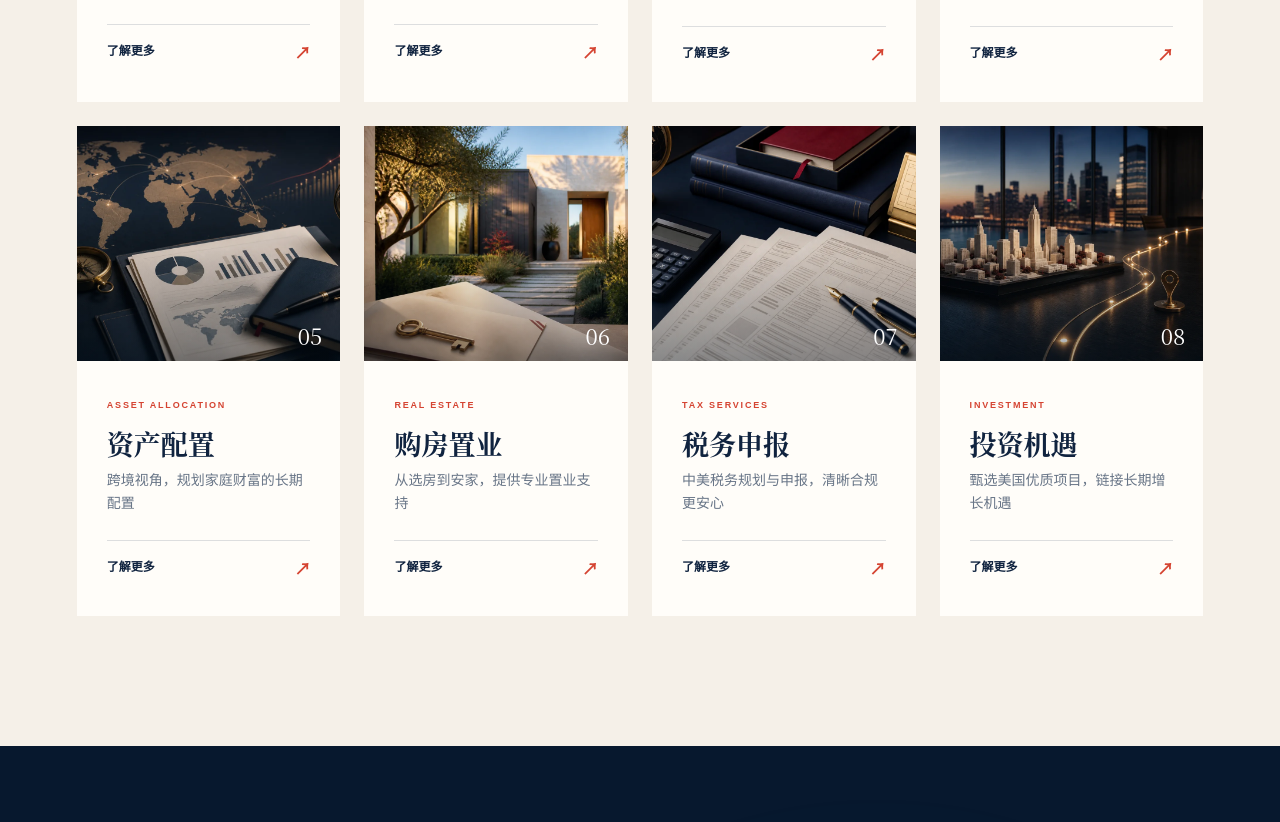
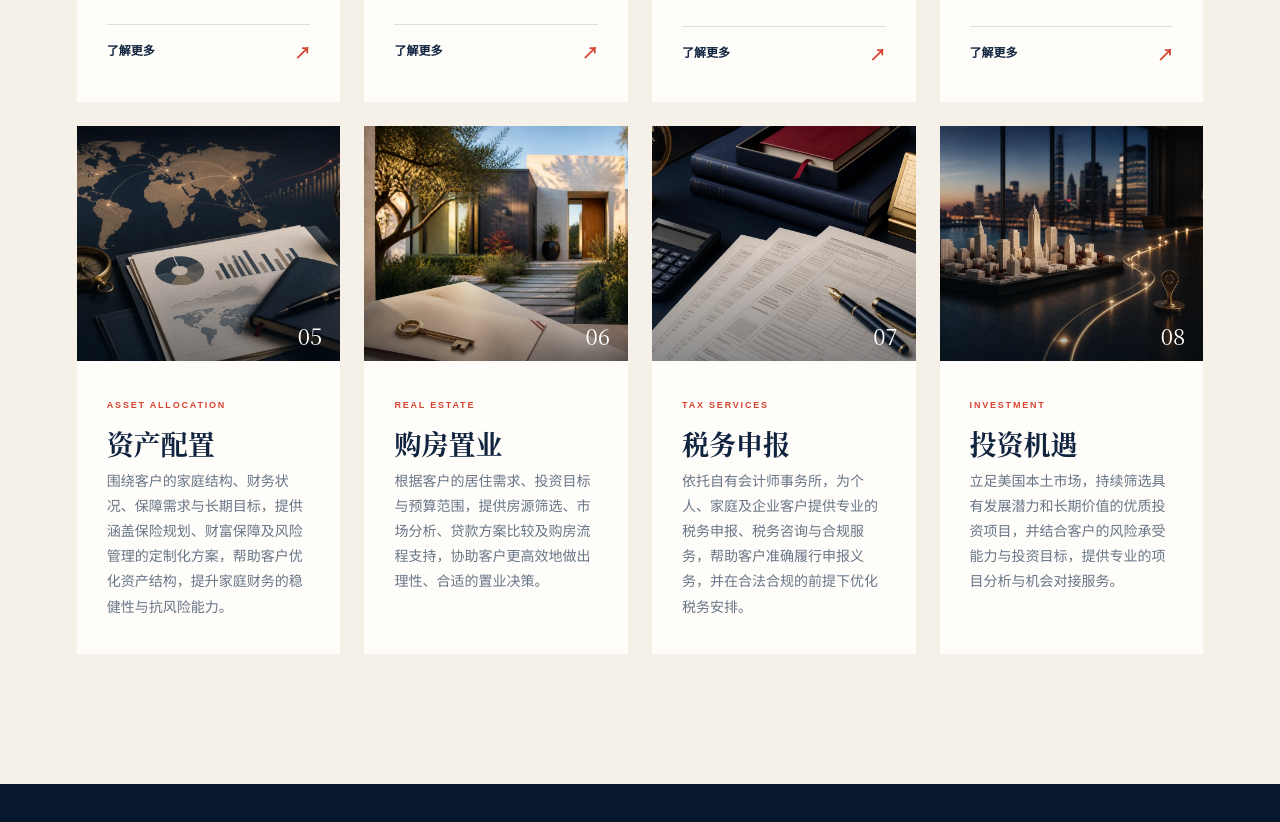
Before and after one commit to MeiyuTech/next-meiyugroup.org, a Next.js app: page / in a window 1280 px wide. Shown: the part 1720-2542 px from the top of the page. Built offline with nearby package versions, Linux system fonts and the light colour scheme.

Commit message:
feat(services): add detailed advisory descriptions

```diff
--- a/app/globals.css
+++ b/app/globals.css
@@ -130,15 +130,19 @@ img { display: block; width: 100%; }
 .service-grid { max-width: 1380px; margin: 0 auto; display: grid; grid-template-columns: repeat(4, 1fr); gap: 24px; }
 .service-card { position: relative; min-width: 0; background: var(--paper); transition: transform .3s ease, box-shadow .3s ease; }
 .service-card:hover { transform: translateY(-8px); box-shadow: 0 24px 54px rgba(24,41,63,.12); }
+.service-card-static { cursor: default; }
+.service-card-static:hover { transform: none; box-shadow: none; }
 .service-image { position: relative; height: 235px; overflow: hidden; background: #dce8eb; }
 .service-image::after { content: ""; position: absolute; inset: 0; background: linear-gradient(180deg, transparent 52%, rgba(5,24,43,.35)); }
 .service-image img { height: 100%; object-fit: cover; transition: transform .55s ease; }
 .service-card:hover .service-image img { transform: scale(1.045); }
+.service-card-static:hover .service-image img { transform: none; }
 .service-number { position: absolute; z-index: 2; right: 18px; bottom: 14px; color: white; font: 400 22px/1 var(--serif); }
 .service-body { padding: 30px 30px 34px; }
 .service-eyebrow { color: var(--red); font-size: 9px; font-weight: 700; letter-spacing: .2em; }
 .service-body h3 { margin: 12px 0 8px; font: 600 27px/1.25 var(--serif); }
 .service-body p { min-height: 44px; margin: 0; color: var(--muted); font-size: 14px; line-height: 1.65; }
+.service-card-static .service-body p { line-height: 1.8; }
 .service-link { margin-top: 25px; padding-top: 17px; border-top: 1px solid var(--line); display: flex; justify-content: space-between; font-size: 12px; font-weight: 600; }
 .service-link b { color: var(--red); font-size: 16px; }
 
--- a/app/page.tsx
+++ b/app/page.tsx
@@ -39,33 +39,29 @@ const services = [
   {
     name: "资产配置",
     eyebrow: "ASSET ALLOCATION",
-    description: "跨境视角，规划家庭财富的长期配置",
+    description: "围绕客户的家庭结构、财务状况、保障需求与长期目标，提供涵盖保险规划、财富保障及风险管理的定制化方案，帮助客户优化资产结构，提升家庭财务的稳健性与抗风险能力。",
     image: "/services/asset-allocation.webp",
-    href: "#contact",
     alt: "世界地图、投资组合图表与指南针组成的资产配置场景",
   },
   {
     name: "购房置业",
     eyebrow: "REAL ESTATE",
-    description: "从选房到安家，提供专业置业支持",
+    description: "根据客户的居住需求、投资目标与预算范围，提供房源筛选、市场分析、贷款方案比较及购房流程支持，协助客户更高效地做出理性、合适的置业决策。",
     image: "/services/home-purchase.webp",
-    href: "#contact",
     alt: "现代住宅、房产资料与钥匙组成的美国置业场景",
   },
   {
     name: "税务申报",
     eyebrow: "TAX SERVICES",
-    description: "中美税务规划与申报，清晰合规更安心",
+    description: "依托自有会计师事务所，为个人、家庭及企业客户提供专业的税务申报、税务咨询与合规服务，帮助客户准确履行申报义务，并在合法合规的前提下优化税务安排。",
     image: "/services/tax-filing.webp",
-    href: "#contact",
     alt: "计算器、申报表与钢笔组成的专业税务申报场景",
   },
   {
     name: "投资机遇",
     eyebrow: "INVESTMENT",
-    description: "甄选美国优质项目，链接长期增长机遇",
+    description: "立足美国本土市场，持续筛选具有发展潜力和长期价值的优质投资项目，并结合客户的风险承受能力与投资目标，提供专业的项目分析与机会对接服务。",
     image: "/services/investment-opportunities.webp",
-    href: "#contact",
     alt: "城市模型与通向未来的光线组成的投资机遇场景",
   },
 ];
@@ -141,14 +137,9 @@ export default function Home() {
         </div>
 
         <div className="service-grid">
-          {services.map((service, index) => (
-            <a
-              className="service-card"
-              href={service.href}
-              target={service.href.startsWith("http") ? "_blank" : undefined}
-              rel={service.href.startsWith("http") ? "noreferrer" : undefined}
-              key={service.name}
-            >
+          {services.map((service, index) => {
+            const cardContent = (
+              <>
               <div className="service-image">
                 <img src={service.image} alt={service.alt} loading={index > 2 ? "lazy" : "eager"} />
                 <span className="service-number">0{index + 1}</span>
@@ -157,10 +148,27 @@ export default function Home() {
                 <span className="service-eyebrow">{service.eyebrow}</span>
                 <h3>{service.name}</h3>
                 <p>{service.description}</p>
-                <span className="service-link">了解更多 <b>↗</b></span>
+                {service.href && <span className="service-link">了解更多 <b>↗</b></span>}
               </div>
-            </a>
-          ))}
+              </>
+            );
+
+            return service.href ? (
+              <a
+                className="service-card"
+                href={service.href}
+                target={service.href.startsWith("http") ? "_blank" : undefined}
+                rel={service.href.startsWith("http") ? "noreferrer" : undefined}
+                key={service.name}
+              >
+                {cardContent}
+              </a>
+            ) : (
+              <article className="service-card service-card-static" key={service.name}>
+                {cardContent}
+              </article>
+            );
+          })}
         </div>
       </section>
 
```
